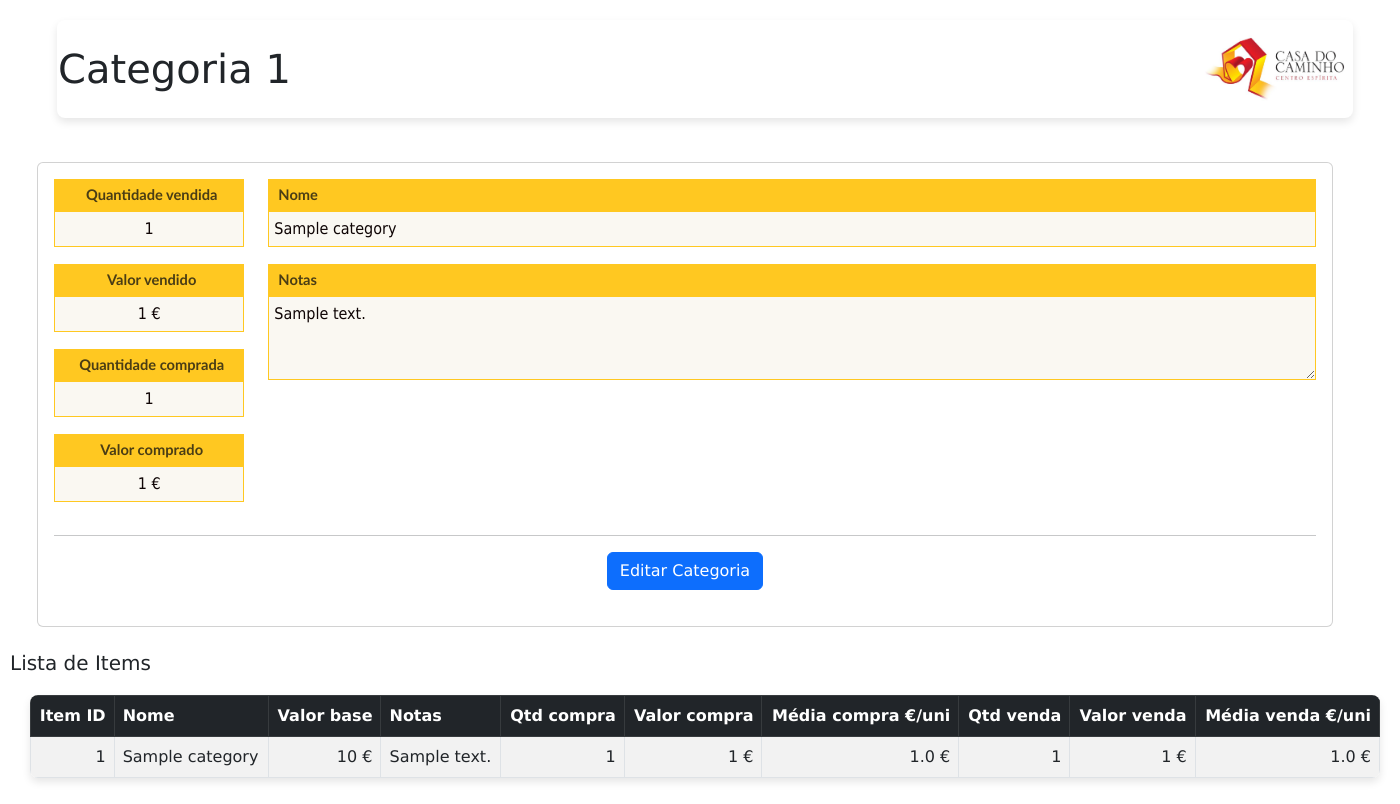
After one commit to pjn2work/cdc, a Flask app: template app/web/templates/items/categories_show.html in a window 1400 px wide. The commit adds this page. Run offline with Flask 3, Linux system fonts and the light colour scheme; the template is opened without the code that fills it: most values are stand-ins (such as "Sample title", 1, 10 or a date in 2020).

Commit message:
add categories show / list

```diff
--- a/app/db/crud_items.py
+++ b/app/db/crud_items.py
@@ -118,7 +118,7 @@ def create_category(db: Session, category_create: schemas.items.CategoryCreate)
     return db_category
 
 
-def get_categories_list(db: Session, skip: int, limit: int, search_text: str) -> List[models.Category]:
+def get_categories_list(db: Session, search_text: str, skip: int = 0, limit: int = 1000) -> List[models.Category]:
     _dbq = db.query(models.Category)
 
     if search_text is not None:
--- a/app/db/crud_sellers.py
+++ b/app/db/crud_sellers.py
@@ -43,7 +43,7 @@ def update_seller_stats(db: Session, seller_id: int) -> models.Seller:
         models.SellerItems
     ).filter_by(
         seller_id=seller_id
-    ).order_by(models.SellerItems.sell_date).all()
+    ).order_by(models.SellerItems.purchase_date).all()
 
     db_seller.total_quantity_sold = sum([row.quantity for row in _results])
     db_seller.total_amount_sold = sum([row.total_price for row in _results])
--- a/app/db/models/member_items.py
+++ b/app/db/models/member_items.py
@@ -14,7 +14,7 @@ class MemberItems(Base):
     quantity = Column(Integer)
     total_price = Column(Float)
     notes = Column(String, default="")
-    buy_date = Column(Date)
+    purchase_date = Column(Date)
     is_cash = Column(Boolean)
     row_update_time = Column(DateTime)
 
--- a/app/db/models/seller_items.py
+++ b/app/db/models/seller_items.py
@@ -15,7 +15,7 @@ class SellerItems(Base):
     quantity = Column(Integer)
     total_price = Column(Float)
     notes = Column(String, default="")
-    sell_date = Column(Date)
+    purchase_date = Column(Date)
     is_cash = Column(Boolean)
     row_update_time = Column(DateTime)
 
--- a/app/db/schemas/member_items.py
+++ b/app/db/schemas/member_items.py
@@ -11,7 +11,7 @@ class MemberItemsBase(BaseModel):
     quantity: int = Field(ge=1)
     total_price: float = Field(ge=0.0)
     notes: str = Field(default="", examples=["first book"])
-    buy_date: date
+    purchase_date: date
     is_cash: bool
 
 
@@ -22,7 +22,7 @@ class MemberItemsUpdate(BaseModel):
     quantity: Optional[int] = Field(ge=1, default=None)
     total_price: Optional[float] = Field(ge=0.0, default=None)
     notes: Optional[str] = Field(default=None)
-    buy_date: Optional[date] = Field(default=None)
+    purchase_date: Optional[date] = Field(default=None)
     is_cash: Optional[bool] = Field(default=None)
 
 
--- a/app/db/schemas/seller_items.py
+++ b/app/db/schemas/seller_items.py
@@ -12,7 +12,7 @@ class SellerItemsBase(BaseModel):
     quantity: int = Field(ge=1)
     total_price: float = Field(ge=0.0)
     notes: str = Field(default="", examples=["default account"])
-    sell_date: date
+    purchase_date: date
     is_cash: bool
 
 
@@ -24,7 +24,7 @@ class SellerItemsUpdate(BaseModel):
     quantity: Optional[int] = Field(ge=1, default=None)
     total_price: Optional[float] = Field(ge=0.0, default=None)
     notes: Optional[str] = Field(default=None)
-    sell_date: Optional[date] = Field(default=None)
+    purchase_date: Optional[date] = Field(default=None)
     is_cash: Optional[bool] = Field(default=None)
 
 
--- a/app/main.py
+++ b/app/main.py
@@ -58,7 +58,7 @@ app.include_router(web_members_router, prefix="/web/members", tags=["/web/member
 app.include_router(web_dues_payments_router, prefix="/web/dues_payments", tags=["/web/dues_payments"])
 app.include_router(web_member_due_payment_router, prefix="/web/member_due_payment", tags=["/web/member_due_payment"])
 app.include_router(web_items_router, prefix="/web/items", tags=["/web/items"])
-app.include_router(web_items_categories_router, prefix="/web/items/categories", tags=["/web/items/categories"])
+app.include_router(web_items_categories_router, prefix="/web/categories", tags=["/web/categories"])
 app.include_router(web_sellers_router, prefix="/web/sellers", tags=["/web/sellers"])
 app.include_router(web_sellers_ea_router, prefix="/web/expense-accounts", tags=["/web/expense-accounts"])
 app.include_router(web_sellers_items_router, prefix="/web/sellers/items", tags=["/web/sellers/items"])
--- a/app/web/templates/index.html
+++ b/app/web/templates/index.html
@@ -32,9 +32,9 @@
                 </td><td class="padding-15">
                     <fieldset>
                     <legend>Gestão de Items</legend>
-                        <a href="items/categories/create"><label class="label-text menu_button">Criar nova Categoria</label></a>
+                        <a href="categories/create"><label class="label-text menu_button">Criar nova Categoria</label></a>
                         <br><br>
-                        <a href="items/categories/"><label class="label-text menu_button">Pesquisa de Categorias</label></a>
+                        <a href="categories/"><label class="label-text menu_button">Pesquisa de Categorias</label></a>
                         <br><br>
                         <a href="items/"><label class="label-text menu_button">Pesquisa de Items</label></a>
                     </fieldset>
--- /dev/null
+++ b/app/web/templates/items/categories_show.html
@@ -0,0 +1,75 @@
+{% extends "base.html" %}
+{% block title %}Ver Categoria{% endblock %}
+{% block page_header %}Categoria {{ category.category_id }}{% endblock %}
+{% block content_in_div %}
+        <br>
+        <div class="card">
+            <div class="card-body">
+                <div class="row mb-0">
+                    <div class="col-md-2">
+                        <label class="form-label label-text align_center">Quantidade vendida</label>
+                        <p class="form-control-plaintext data-text align_center">{{ category.total_quantity_seller_sold }}</p>
+                        <label class="form-label label-text align_center">Valor vendido</label>
+                        <p class="form-control-plaintext data-text align_center">{{ category.total_amount_seller_sold }} €</p>
+                        <label class="form-label label-text align_center">Quantidade comprada</label>
+                        <p class="form-control-plaintext data-text align_center">{{ category.total_quantity_member_sold }}</p>
+                        <label class="form-label label-text align_center">Valor comprado</label>
+                        <p class="form-control-plaintext data-text align_center">{{ category.total_amount_member_sold }} €</p>
+                    </div>
+                    <div class="col-md-10">
+                        <label class="form-label label-text">Nome</label>
+                        <p class="form-control-plaintext data-text">{{ category.name }}</p>
+                        <label class="form-label label-text">Notas</label>
+                        <textarea class="form-control-plaintext data-text" disabled rows="3" cols="120">{{ category.notes }}</textarea>
+                    </div>
+                </div><div class="row mb-0">
+                    <div class="col-md-12">
+                        <hr>
+                        <form class="form-inline" method="get" action="update">
+                            <p class="align_center">
+                                <button class="btn btn-primary mb-1" type="submit">Editar Categoria</button>
+                            </p>
+                        </form>
+                    </div>
+                </div>
+            </div>
+        </div>
+{% endblock %}
+
+{% block content_out_div %}
+    <br>
+
+    <h5 class="card-title">Lista de Items</h5>
+    <table class="table table-striped table-bordered">
+        <thead class="table-dark">
+            <tr>
+                <th class="align_right">Item ID</th>
+                <th class="align_left">Nome</th>
+                <th class="align_right">Valor base</th>
+                <th class="align_left">Notas</th>
+                <th class="align_right">Qtd compra</th>
+                <th class="align_right">Valor compra</th>
+                <th class="align_right">Média compra €/uni</th>
+                <th class="align_right">Qtd venda</th>
+                <th class="align_right">Valor venda</th>
+                <th class="align_right">Média venda €/uni</th>
+            </tr>
+        </thead>
+        <tbody>
+        {%- for md in category.items %}
+            <tr>
+                <td class="align_right">{{ md.item_id }}</td>
+                <td class="align_left">{{ md.name }}</td>
+                <td class="align_right">{{ md.base_price }} €</td>
+                <td class="align_left">{{ md.notes }}</td>
+                <td class="align_right">{{ md.total_quantity_seller_sold }}</td>
+                <td class="align_right">{{ md.total_amount_seller_sold }} €</td>
+                <td class="align_right">{{ md.total_amount_seller_sold/md.total_quantity_seller_sold if md.total_quantity_seller_sold else 0.0 }} €</td>
+                <td class="align_right">{{ md.total_quantity_member_sold }}</td>
+                <td class="align_right">{{ md.total_amount_member_sold }} €</td>
+                <td class="align_right">{{ md.total_amount_member_sold/md.total_quantity_member_sold if md.total_quantity_member_sold else 0.0 }} €</td>
+            </tr>
+        {%- endfor %}
+        </tbody>
+    </table>
+{% endblock %}
--- a/app/web/templates/sellers/expense_accounts_show.html
+++ b/app/web/templates/sellers/expense_accounts_show.html
@@ -58,7 +58,7 @@
                 <td class="align_left">{{ md.item.name }}</td>
                 <td class="align_left">{{ md.seller.name }}</td>
                 <td class="align_center">{{ show_boolean(md.is_cash) }}</td>
-                <td class="align_left">{{ md.sell_date }}</td>
+                <td class="align_left">{{ md.purchase_date }}</td>
                 <td class="align_left">{{ md.row_update_time }}</td>
             </tr>
         {%- endfor %}
--- a/app/web/templates/sellers/sellers_show.html
+++ b/app/web/templates/sellers/sellers_show.html
@@ -62,7 +62,7 @@
                 <td class="align_left">{{ md.item.name }}</td>
                 <td class="align_left">{{ md.expense_account.name }}</td>
                 <td class="align_center">{{ show_boolean(md.is_cash) }}</td>
-                <td class="align_left">{{ md.sell_date }}</td>
+                <td class="align_left">{{ md.purchase_date }}</td>
                 <td class="align_left">{{ md.row_update_time }}</td>
             </tr>
         {%- endfor %}
```
Also changed, not shown: app/web/items_categories.py (+99 -1 lines), app/web/templates/items/categories_list.html (added, +38 -0 lines).
